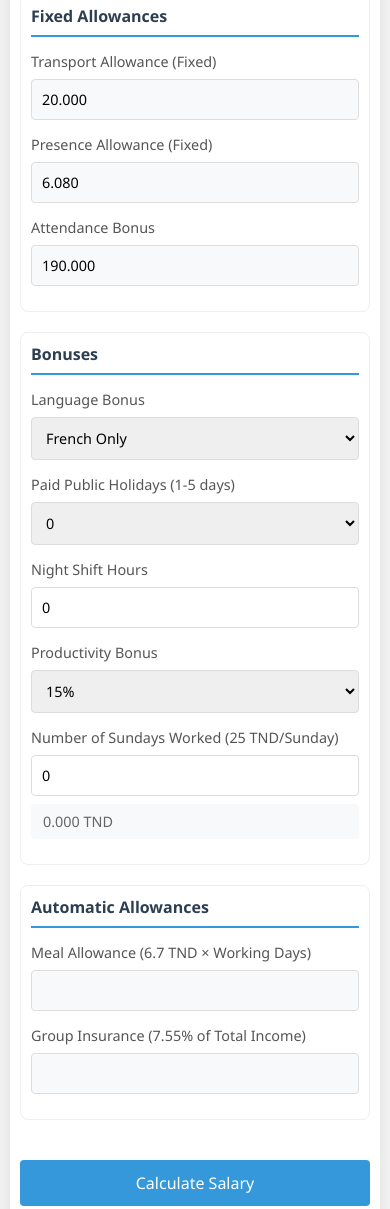
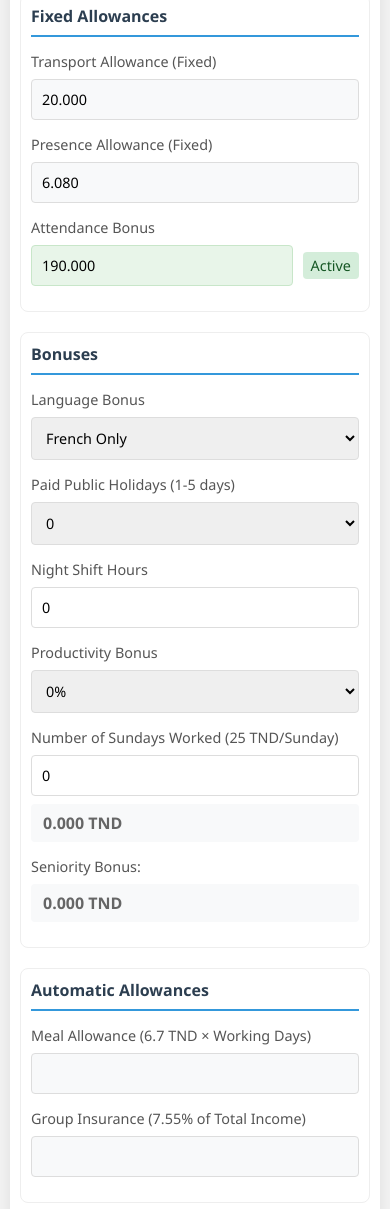
Before and after one commit to Zidor200/CNXSalaryCalculator, a website: page index.html in a window 390 px wide. Shown: the part 510-1719 px from the top of the page. Drawn offline with Linux system fonts and the light colour scheme.

Commit message:
chore: update version to 1.0.3

```diff
--- a/index.html
+++ b/index.html
@@ -61,7 +61,10 @@
                     </div>
                     <div class="input-group">
                         <label for="attendanceBonus" data-translate="attendanceBonus">Attendance Bonus:</label>
-                        <input type="number" id="attendanceBonus" value="190.000" readonly>
+                        <div class="bonus-display">
+                            <input type="number" id="attendanceBonus" value="190.000" readonly>
+                            <span class="bonus-status" id="bonusStatus"></span>
+                        </div>
                     </div>
                 </div>
 
@@ -95,8 +98,10 @@
                     <div class="input-group">
                         <label for="productivityBonus" data-translate="productivityBonus">Productivity Bonus:</label>
                         <select id="productivityBonus" class="select-input">
+                            <option value="0">0%</option>
                             <option value="0.15">15%</option>
                             <option value="0.165">16.5%</option>
+
                             <option value="0.18">18%</option>
                             <option value="0.20">20%</option>
                         </select>
@@ -105,6 +110,10 @@
                         <label for="sundaysWorked" data-translate="sundaysWorked">Number of Sundays Worked (25 TND/Sunday):</label>
                         <input type="number" id="sundaysWorked" value="0" min="0" max="4" step="1">
                         <div id="sundayRate" class="calculated-value">0.000 TND</div>
+                    </div>
+                    <div class="input-group">
+                        <label data-translate="seniorityBonus">Seniority Bonus:</label>
+                        <div id="seniorityBonusAmount" class="calculated-value">0.000 TND</div>
                     </div>
                 </div>
 
@@ -164,7 +173,7 @@
     </div>
     <footer class="footer">
         <div class="container">
-            <p data-translate="version">Version: 1.0.1</p>
+            <p data-translate="version">Version: 1.0.3</p>
             <p data-translate="copyright">© 2025 Oussema Ouchikh. All rights reserved.</p>
         </div>
     </footer>
--- a/script.js
+++ b/script.js
@@ -57,8 +57,11 @@ const translations = {
         totalDeductions: "Total Deductions",
         netSalary: "Net Salary",
         finalNetPayable: "Final Net Payable",
-        version: "Version: 1.0.1",
-        copyright: "© 2025 Oussema Ouchikh. All rights reserved."
+        version: "Version: 1.0.3",
+        copyright: "© 2025 Oussema Ouchikh. All rights reserved.",
+        seniorityBonus: "Seniority Bonus:",
+        bonusActive: "Active",
+        bonusInactive: "Inactive (Absences)"
     },
     fr: {
         title: "Calculateur de Salaire Concentrix",
@@ -96,8 +99,11 @@ const translations = {
         totalDeductions: "Total des Retenues",
         netSalary: "Salaire Net",
         finalNetPayable: "Net à Payer",
-        version: "Version: 1.0.1",
-        copyright: "© 2025 Oussema Ouchikh. Tous droits réservés."
+        version: "Version: 1.0.3",
+        copyright: "© 2025 Oussema Ouchikh. Tous droits réservés.",
+        seniorityBonus: "Prime d'Ancienneté:",
+        bonusActive: "Actif",
+        bonusInactive: "Inactif (Absences)"
     }
 };
 
@@ -203,7 +209,16 @@ function safeUpdateElement(id, value, isInput = false) {
     }
 }
 
-// Update your calculateSalary function
+// Function to calculate seniority bonus
+function calculateSeniorityBonus(years) {
+    if (years < 3) return 0;
+    // Base bonus of 30 TND for 3 years
+    // Add 5 TND for each additional year
+    const additionalYears = years - 3;
+    return 30 + (Math.trunc(additionalYears) * 5);
+}
+
+// Update the calculateSalary function
 function calculateSalary() {
     console.log('Calculating salary...'); // Debug line
 
@@ -239,6 +254,13 @@ function calculateSalary() {
     const mealAllowance = MEAL_ALLOWANCE_DAILY * (WORKING_DAYS - absenceDays);
     const sundaysBonus = SUNDAY_RATE * sundaysWorked;
 
+    // Calculate total seniority in years
+    const totalYears = seniorityYears + (seniorityMonths / 12);
+    const seniorityBonus = calculateSeniorityBonus(totalYears);
+
+    // Update seniority bonus display
+    document.getElementById('seniorityBonusAmount').textContent = formatNumber(seniorityBonus) + ' TND';
+
     // Update displays safely
     safeUpdateElement('sundayRate', formatNumber(sundaysBonus) + ' TND');
     safeUpdateElement('holidayRate', formatNumber(dailyRate) + ' TND');
@@ -256,7 +278,8 @@ function calculateSalary() {
         nightShiftBonus +
         productivityBonus +
         mealAllowance +
-        sundaysBonus;
+        sundaysBonus +
+        seniorityBonus;
 
     // Calculate group insurance
     const groupInsurance = totalMonths >= 9 ? totalIncome * GROUP_INSURANCE_RATE : 0;
@@ -313,6 +336,39 @@ document.addEventListener('DOMContentLoaded', function() {
             calculateSalary();
         });
     }
+
+    const absenceDaysInput = document.getElementById('absenceDays');
+    const attendanceBonusInput = document.getElementById('attendanceBonus');
+    const bonusStatus = document.getElementById('bonusStatus');
+
+    function updateAttendanceBonus() {
+        const absenceDays = parseInt(absenceDaysInput.value) || 0;
+        const bonusAmount = absenceDays > 0 ? 0 : ATTENDANCE_BONUS;
+
+        // Update the bonus amount
+        attendanceBonusInput.value = formatNumber(bonusAmount);
+
+        // Update visual status
+        if (absenceDays > 0) {
+            attendanceBonusInput.classList.remove('bonus-success');
+            attendanceBonusInput.classList.add('bonus-warning');
+            bonusStatus.textContent = 'Inactive (Absences)';
+            bonusStatus.classList.remove('bonus-active');
+            bonusStatus.classList.add('bonus-inactive');
+        } else {
+            attendanceBonusInput.classList.remove('bonus-warning');
+            attendanceBonusInput.classList.add('bonus-success');
+            bonusStatus.textContent = 'Active';
+            bonusStatus.classList.remove('bonus-inactive');
+            bonusStatus.classList.add('bonus-active');
+        }
+    }
+
+    // Initialize the bonus status
+    updateAttendanceBonus();
+
+    // Update when absence days change
+    absenceDaysInput.addEventListener('input', updateAttendanceBonus);
 });
 
 // Update the baseSalary event listener to remove Sunday rate update since it's now fixed
--- a/styles.css
+++ b/styles.css
@@ -83,10 +83,7 @@ input:focus, select:focus {
     padding: 8px 12px;
     border-radius: 4px;
     color: #666;
-    display: flex;
-    justify-content: space-between;
-    align-items: center;
-    font-size: clamp(0.9rem, 2.5vw, 1rem);
+    font-weight: bold;
 }
 
 .calculate-btn {
@@ -333,3 +330,38 @@ input:focus, select:focus {
     color: #666;
     font-size: 0.9rem;
 }
+
+/* Add these styles for the attendance bonus display */
+.bonus-display {
+    position: relative;
+    display: flex;
+    align-items: center;
+    gap: 10px;
+}
+
+.bonus-status {
+    font-size: 0.9rem;
+    padding: 4px 8px;
+    border-radius: 4px;
+    transition: all 0.3s ease;
+}
+
+.bonus-active {
+    background-color: #d4edda;
+    color: #155724;
+}
+
+.bonus-inactive {
+    background-color: #f8d7da;
+    color: #721c24;
+}
+
+input[readonly].bonus-warning {
+    background-color: #fff3cd;
+    border-color: #ffeeba;
+}
+
+input[readonly].bonus-success {
+    background-color: #e8f5e9;
+    border-color: #c8e6c9;
+}
```
